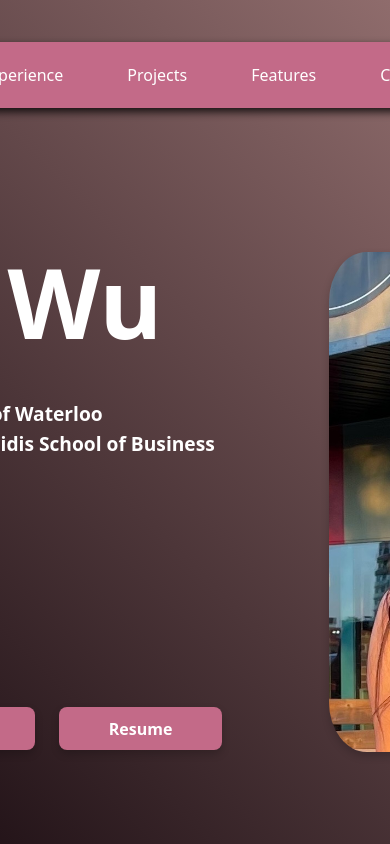
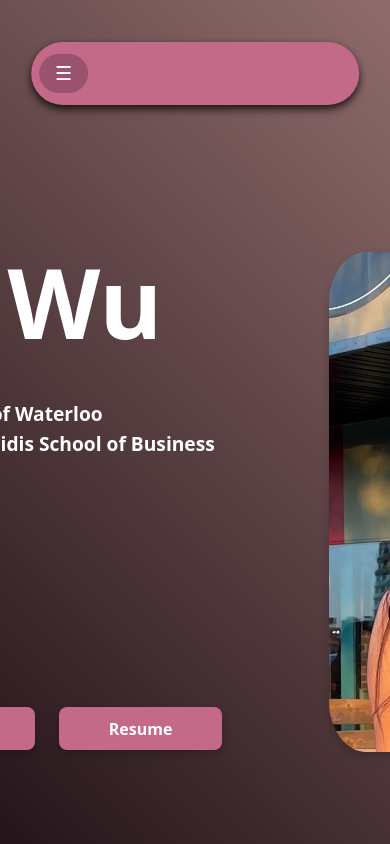
Before and after one commit to sxnnywu/personal-website, a React (Vite) app: page / in a window 390 px wide. Built offline with nearby package versions, Linux system fonts and the light colour scheme.

Commit message:
navbar ui done

```diff
--- a/src/components/Navbar.css
+++ b/src/components/Navbar.css
@@ -1,13 +1,15 @@
-.navbar{
+.navbar {
     display: flex;
     justify-content: center;
     align-items: center;
-    padding: 0.75rem 2rem;
+    flex-wrap: nowrap;
+    padding: 0.75rem 2vw;
     background-color: #c36a88;
-    gap: 2rem;
+    gap: 1.5rem;
     position: fixed;
-    width: max-content;
-    height: 5vh;
+    width: 80vw;
+    max-width: 800px;
+    height: auto;
     border-radius: 2rem;
     top: 5vh;
     left: 50%;
@@ -16,24 +18,27 @@
     box-shadow: 0 4px 8px rgba(0, 0, 0, 0.8);
 }
 
-.navbar a{
+.navbar a {
+    flex: 0 1 auto;
     text-decoration: none;
     text-align: center;
+    min-width: 0;
+    padding: 0.5rem 1rem;
     color: white;
     font-weight: 400;
     font-size: 1rem;
-    margin: 0 1rem;
     transition: color 0.3s ease;
 }
 
-/* go up and become bigger */
-.navbar a:hover{
+.navbar a:hover {
     transform: translateY(-0.2vh);
     font-size: 1.1rem;
     transition: transform 0.3s ease, font-size 0.3s ease;
 }
 
-.navbar button{
+.navbar button {
+    flex: 0 1 auto;
+    min-width: 0;
     background-color: #99536f;
     border: none;
     color: white;
@@ -42,3 +47,123 @@
     border-radius: 1.5rem;
     cursor: pointer;
 }
+
+.navbar button:hover {
+    transform: translateY(-0.2vh);
+    font-size: 1.1rem;
+    transition: transform 0.3s ease;
+}
+
+.navbar .hamburger {
+    display: none;
+}
+
+@media (max-width: 768px) {
+
+    .navbar {
+        justify-content: flex-start;
+    }
+
+    .navbar a {
+        display: none;
+    }
+
+    .navbar button {
+        display: none;
+    }
+
+    .navbar .hamburger {
+        display: block;
+        cursor: pointer;
+        font-size: 1.2rem;
+        background-color: #99536f;
+        height: 80%;
+        cursor: pointer;
+        color: white;
+    }
+
+    .navbar .hamburger:hover {
+        transform: translateY(-0.2vh);
+        font-size: 1.4rem;
+        transition: transform 0.3s ease, font-size 0.3s ease;
+    }
+}
+
+/*.dropdown {
+    display: flex;
+    flex-direction: column;
+    position: absolute;
+    top: 100%;
+    left: 50%;
+    transform: translateX(-50%);
+    background-color: #c36a88;
+    padding: 10px;
+    gap: 0.5rem;
+    border-radius: 1.5rem;;
+    z-index: 1000;
+    width: 80vw;
+    max-width: 800px;
+    box-shadow: 0 4px 8px rgba(0, 0, 0, 0.3);
+}*/
+
+/* Dropdown container */
+.dropdown {
+    display: flex;
+    flex-direction: column;
+    position: absolute;
+    top: 100%;
+    left: 0;
+    background-color: #c36a88;
+    border-radius: 0.75rem;
+    padding: 0.5rem 0;
+    width: 250px;
+    box-shadow: 0 6px 12px rgba(0, 0, 0, 0.15);
+    z-index: 1000;
+}
+
+/* Dropdown links/buttons */
+.dropdown a,
+.dropdown button {
+    display: block;
+    width: 100%;
+    padding: 0.75rem 1.5rem;
+    box-sizing: border-box;
+    color: white;
+    text-decoration: none;
+    font-size: 1rem;
+    font-weight: 500;
+    text-align: left;
+    border-radius: 0.5rem;
+    background-color: #c36a88;
+}
+
+/* Hover effect */
+.dropdown a:hover,
+.dropdown button:hover {
+    background-color: #a64d76;
+}
+
+
+/*.dropdown a,
+.dropdown button {
+    display: block;
+    color: white;
+    text-align: center;
+    text-decoration: none;
+    width: 100%;
+    padding: 0.75rem 1rem;
+    background-color: #c36a88;
+    font-size: 1rem;
+    font-weight: 500;
+    cursor: pointer;
+    box-sizing: border-box;
+    border-radius: 1rem;
+    box-shadow: 0 4px 8px rgba(0, 0, 0, 0.1);
+}
+
+.dropdown a:hover,
+.dropdown button:hover {
+    transform: translateY(-0.2vh);
+    font-size: 1.1rem;
+    transition: transform 0.3s ease, font-size 0.3s ease;
+}*/
--- a/src/components/Navbar.jsx
+++ b/src/components/Navbar.jsx
@@ -6,9 +6,13 @@ import './Navbar.css';
 function Navbar() {
 
     const [darkMode, setDarkMode] = React.useState(true);
+    const [isOpen, setIsOpen] = React.useState(false);
 
     return (
         <div className="navbar">
+            <button className="hamburger" onClick={() => setIsOpen(!isOpen)}>
+                ☰
+            </button>
             <a href="#about">About</a>
             <a href="#experience">Experience</a>
             <a href="#projects">Projects</a>
@@ -17,6 +21,19 @@ function Navbar() {
             <button className="toggle" onClick={() => setDarkMode(!darkMode)}>
                 {darkMode ? "🌙" : "☀️"}
             </button>
+
+            {isOpen && (
+                <div className="dropdown">
+                    <a href="#about">About</a>
+                    <a href="#experience">Experience</a>
+                    <a href="#projects">Projects</a>
+                    <a href="#features">Features</a>
+                    <a href="#contact">Contact</a>
+                    <button className="toggle" onClick={() => setDarkMode(!darkMode)}>
+                        {darkMode ? "🌙" : "☀️"}
+                    </button>
+                </div>
+            )}
         </div>
     )
 }
```
